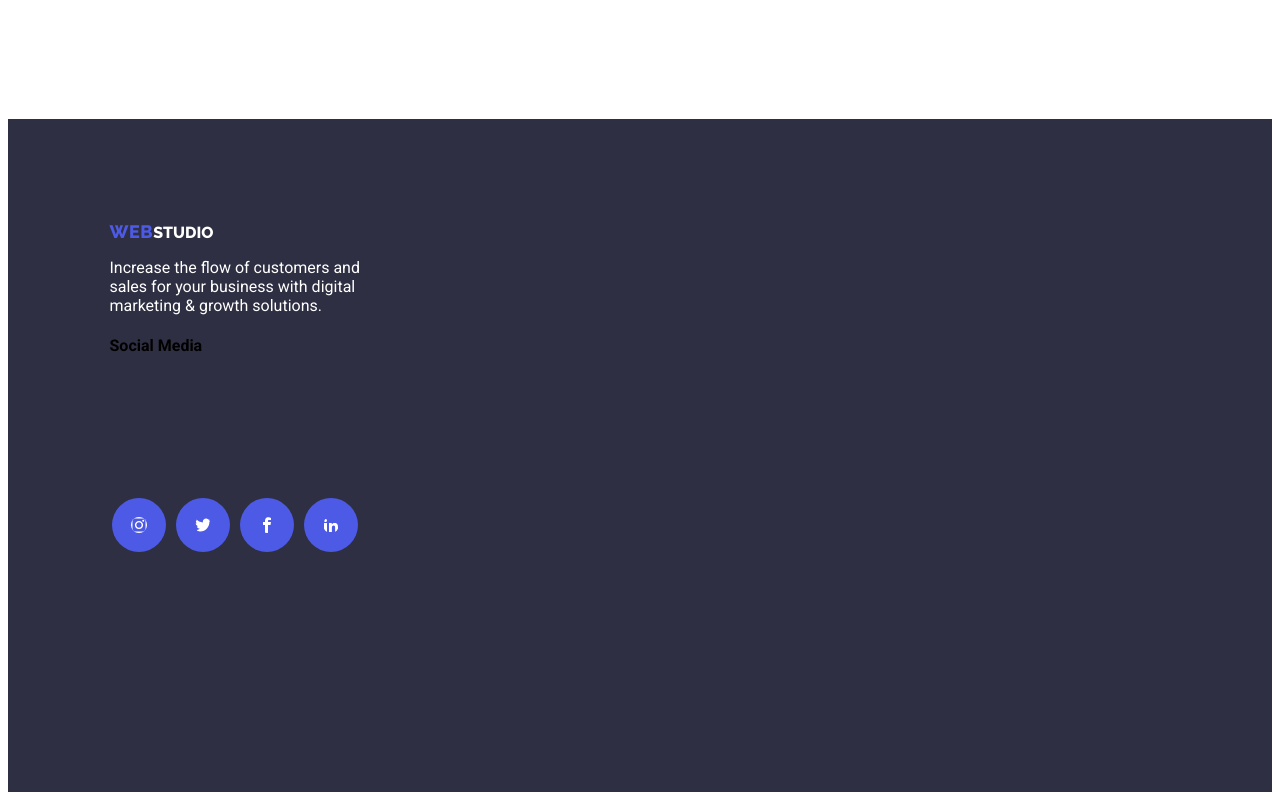
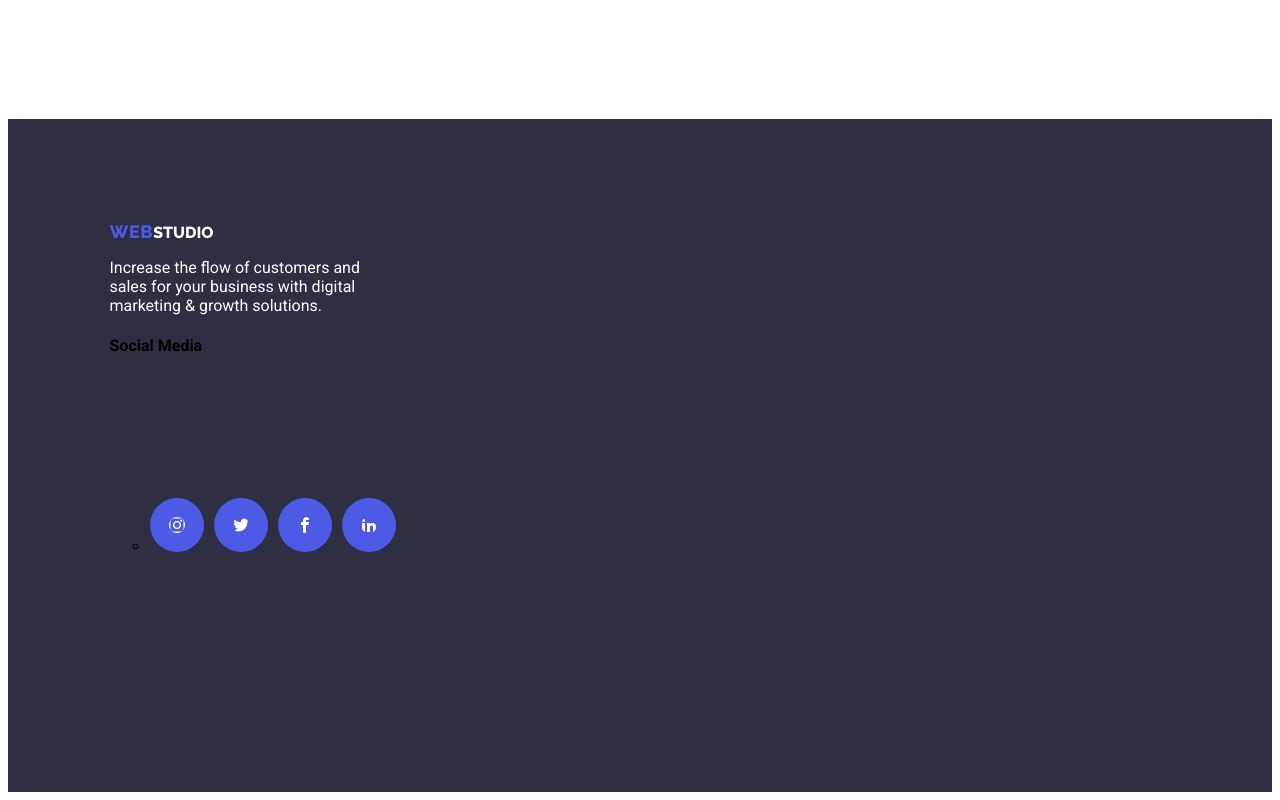
Before and after one commit to FKMBaay/goit-markup-hw-04, a plain HTML site: page index.html in a window 1280 px wide. Shown: the part 3250-4050 px from the top of the page. Drawn offline with Linux system fonts and the light colour scheme.

Commit message:
footer
fix

```diff
--- a/index.html
+++ b/index.html
@@ -244,22 +244,23 @@
               <br>marketing & growth solutions. </br>
                 </p>
        <div>
-        <h4>Social Media</h4>
-
-                                      <ul class= "toraulin">
+        <h4>Social Media</h4><ul class= "toraulin">
+          <ul>
             <li>
-
               <div class="groupicons" >
                 <a class="iconstwo">
                    <svg width="16" height="16" class="faceicon">
                       <use xlink:href="./images/icons.svg#instagram"></use>
                   </svg>
+
                  <svg width="16" height="16" class="faceicon">
                       <use xlink:href="./images/icons.svg#twitter-1"></use>
                   </svg>
+
                   <svg width="16" height="16" class="faceicon">
                       <use xlink:href="./images/icons.svg#facebook"></use>
                   </svg>
+
                   <svg width="16" height="16" class="faceicon">
                       <use xlink:href="./images/icons.svg#linkedin2"></use>
                   </svg>
@@ -267,11 +268,6 @@
               </div>
             </li>
           </ul>
-
-       </div>
-
-
-            </a>
         </div>
     </footer>
   </body>
```
Lines whose indentation alone changed are shown as unchanged.
